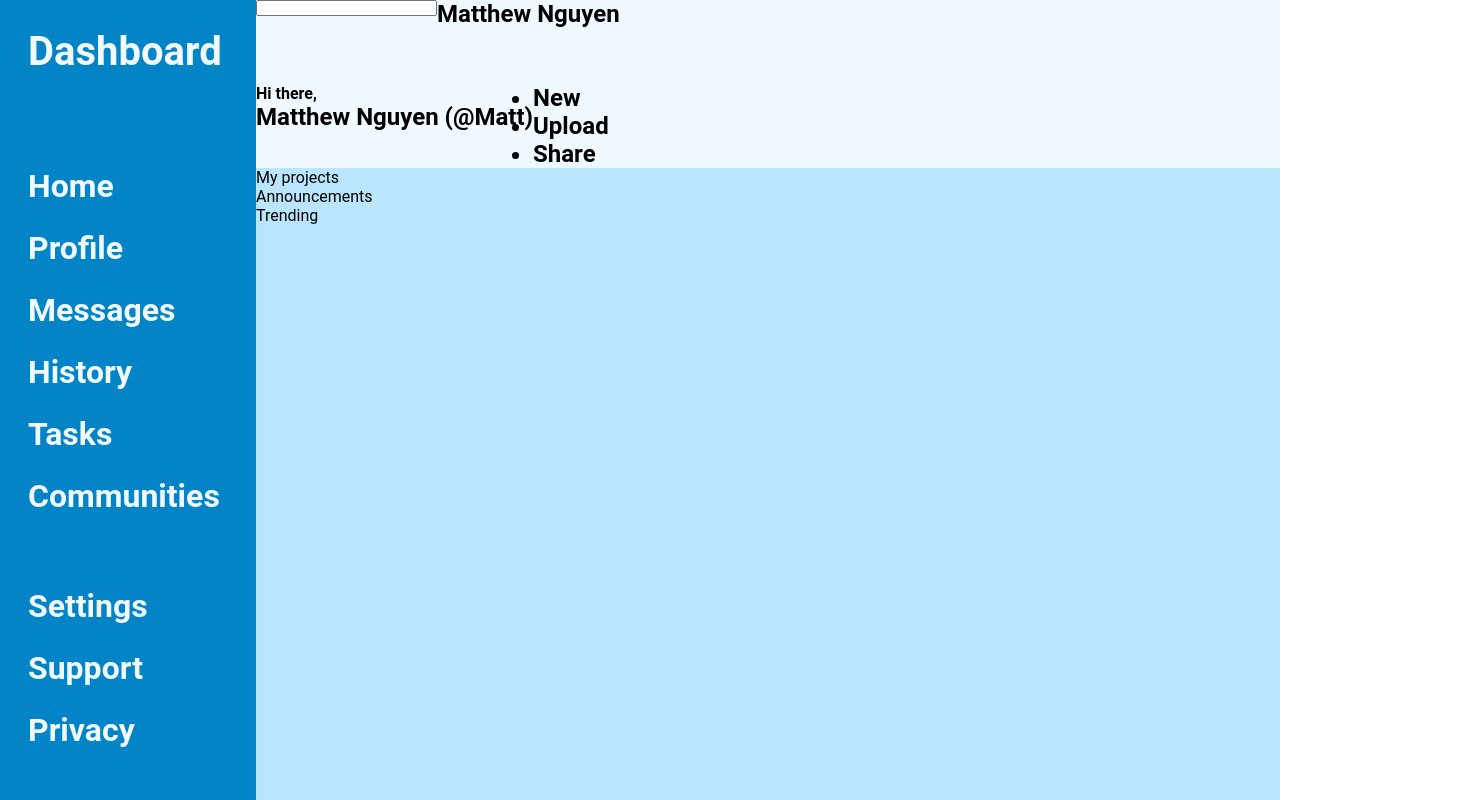
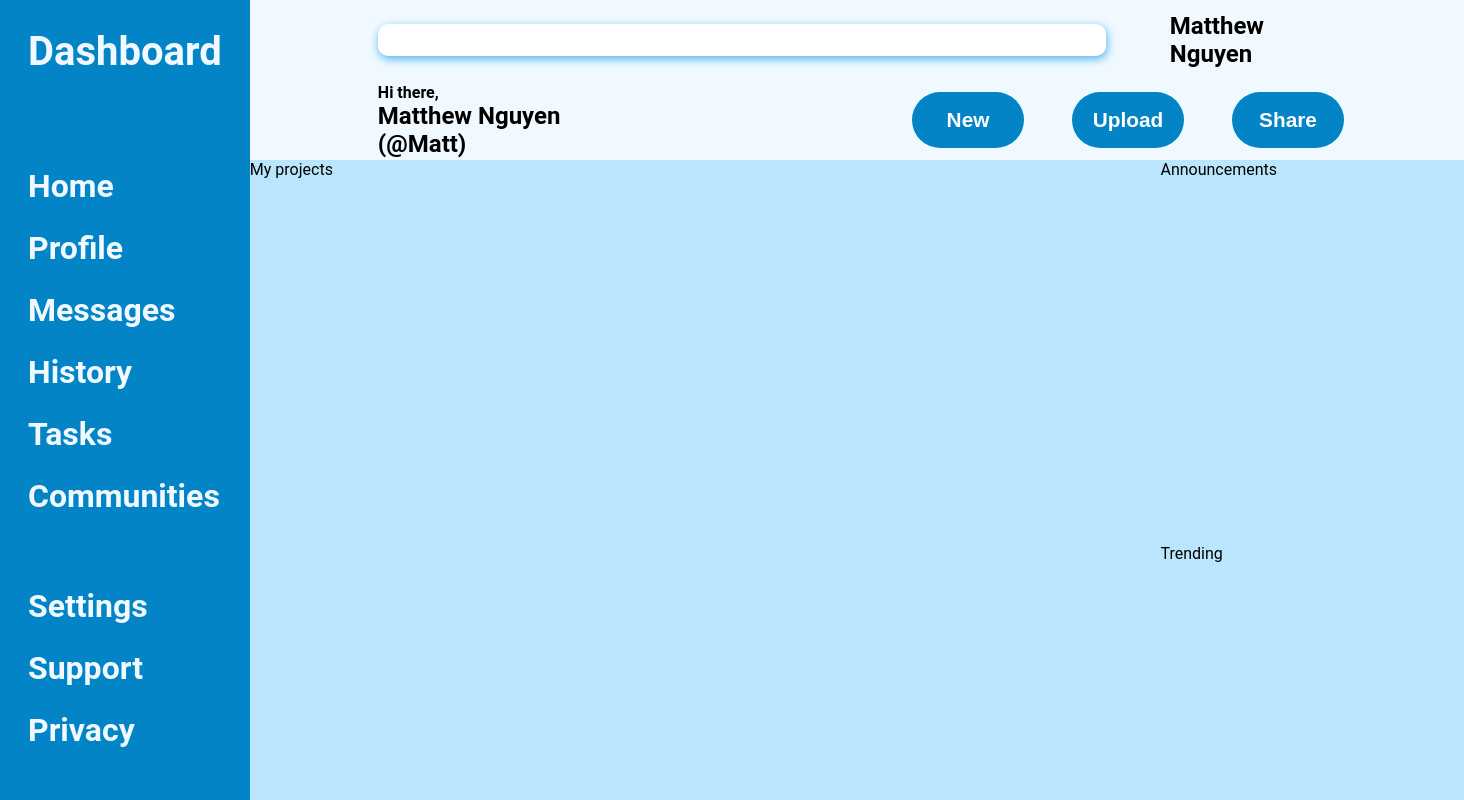
Before and after one commit to mattn909-sudo/adminDashboard, a plain HTML site: page index.html in a window 1280 px wide. Shown: the whole page, 1464 px wide, since content can reach past the window. Drawn offline with Linux system fonts and the light colour scheme.

Commit message:
Add grid layout and styling to header

```diff
--- a/index.html
+++ b/index.html
@@ -37,10 +37,10 @@
                     <div id="hello">Hi there,</div>
                     <div>Matthew Nguyen (@Matt)</div>
                 </div>
-                <ul>
-                    <li>New</li>
-                    <li>Upload</li>
-                    <li>Share</li>
+                <ul class="headerLinks">
+                    <button id="button">New</button>
+                    <button id="button">Upload</button>
+                    <button id="button">Share</button>
                 </ul>
             </div>
 
--- a/styles.css
+++ b/styles.css
@@ -29,6 +29,14 @@
     grid-gap: 3rem;
 }
 
+ul{
+    list-style-type: none;
+}
+
+.headerLinks{
+    display:flex;
+}
+
 .menu li{
     padding: 0.75rem;
 }
@@ -41,21 +49,62 @@
     grid-template-rows: 1fr 1fr;
     font-size: 1.5rem;
     font-weight: bold;
+    box-sizing: border-box;
+    box-shadow: 0px -50px black;
+
 }
 
-input{
-    height: 1rem;
+input[type="text"]{
+    height: 2rem;
+    font-size: 1.3rem;
+    width: 50rem;
+    border: none;
+    border-radius: 10px;
+    box-shadow: 1px 3px 10px #4cb5ee;
+    margin-left: 8rem;
+}
+input:focus{
+    outline: none;
+    padding-left: 10px;
 }
 
-.searchbar{
+.searchbar, .inputs{
     display:flex;
+    align-items: center;
+    justify-content: space-between;
 }
 
-.inputs{
+#button{
+    font-size: 1.3rem;
+    margin: 0 1.5rem 0 1.5rem;
+    height: 3.5rem;
+    width: 7rem;
+    color:white;
+    background-color: #0284c7;
+    border: none;
+    border-radius: 30px;
+    font-weight: bold;
+}
+.inputs *, .searchbar div{
+    box-sizing: border-box;
+    margin-right: 8rem;
+    margin-left: 4rem;
+}
+
+.headerLinks{
     display: flex;
+    margin-right: 6rem;
+    justify-content: space-evenly;
 }
 
 .articles{
     background-color: #bae6fd;
     grid-column-start: 2;
+    display: grid;
+    grid-template-columns: 3fr 1fr;
+    grid-template-rows: 1.5fr 1fr;
 }
+
+.projects{
+    grid-row: 1/3;
+}
```
